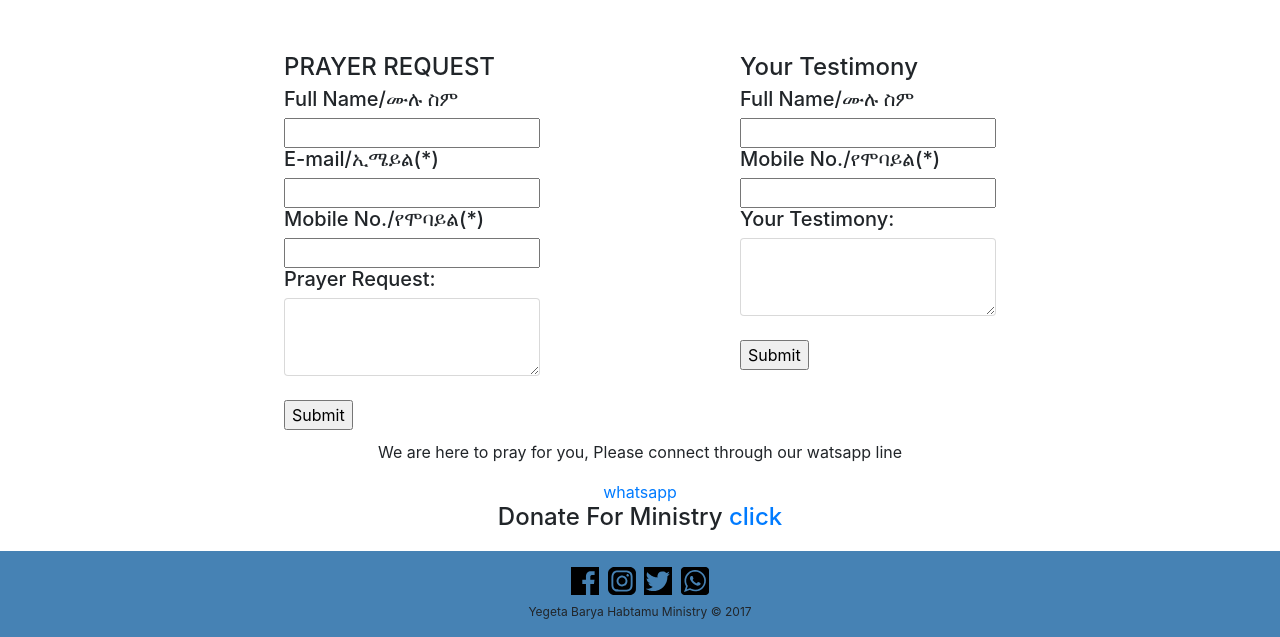
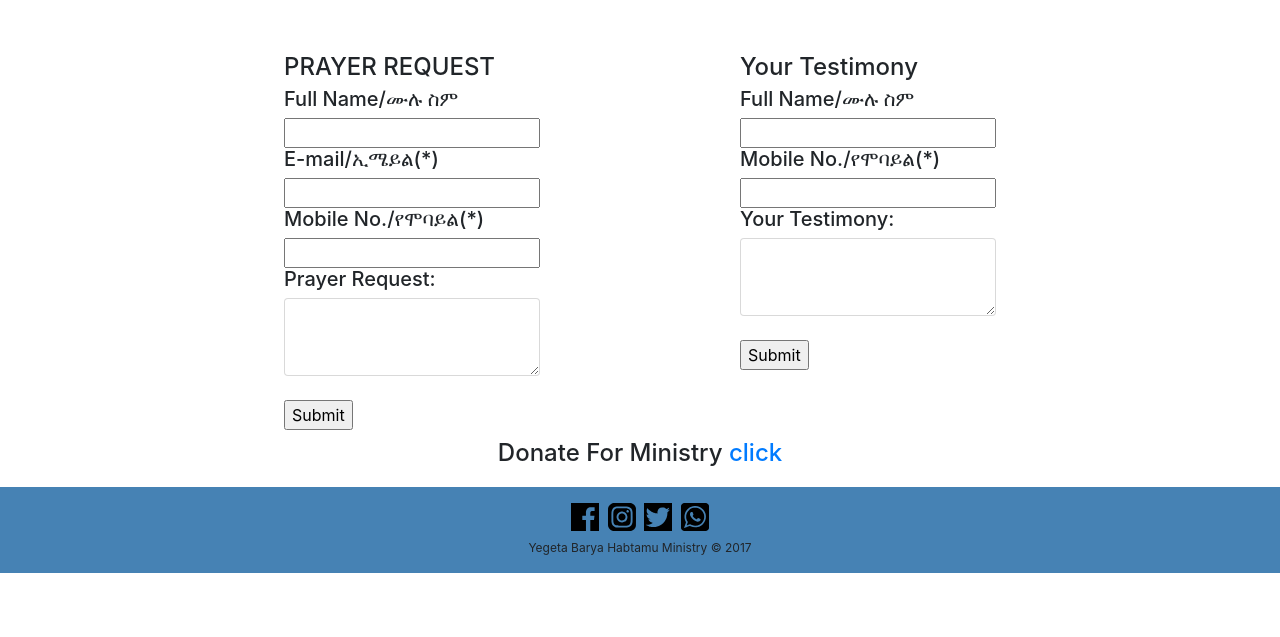
Before and after one commit to GetenetLaloto/YegetaBarya-Habtamu-, a Jekyll site: the page built from index.html, in a window 1280 px wide and 900 px high, scrolled down 597 px, cut to the strip 263-900 px from the top of the window. Built offline with Jekyll 4.4.1, drawn with Linux system fonts in a browser that asks for light colours; nearby versions of some CDN libraries; after the commit the page ends 1433 px from its top, so only the background shows below that.

Commit message:
removed whatsapp text

```diff
--- a/index.html
+++ b/index.html
@@ -137,8 +137,6 @@ current=0 data-length=7>
 	  </div>
 </div>
 <div class='donate'>
-	<p>We are here to pray for you, Please connect through our watsapp line </p>
-	<a href="https://api.whatsapp.com/send?phone=13478397738">whatsapp</a>
 	<h4 class='text'>Donate For Ministry <a href="#">click</a></h4>
 </div>
 
```
